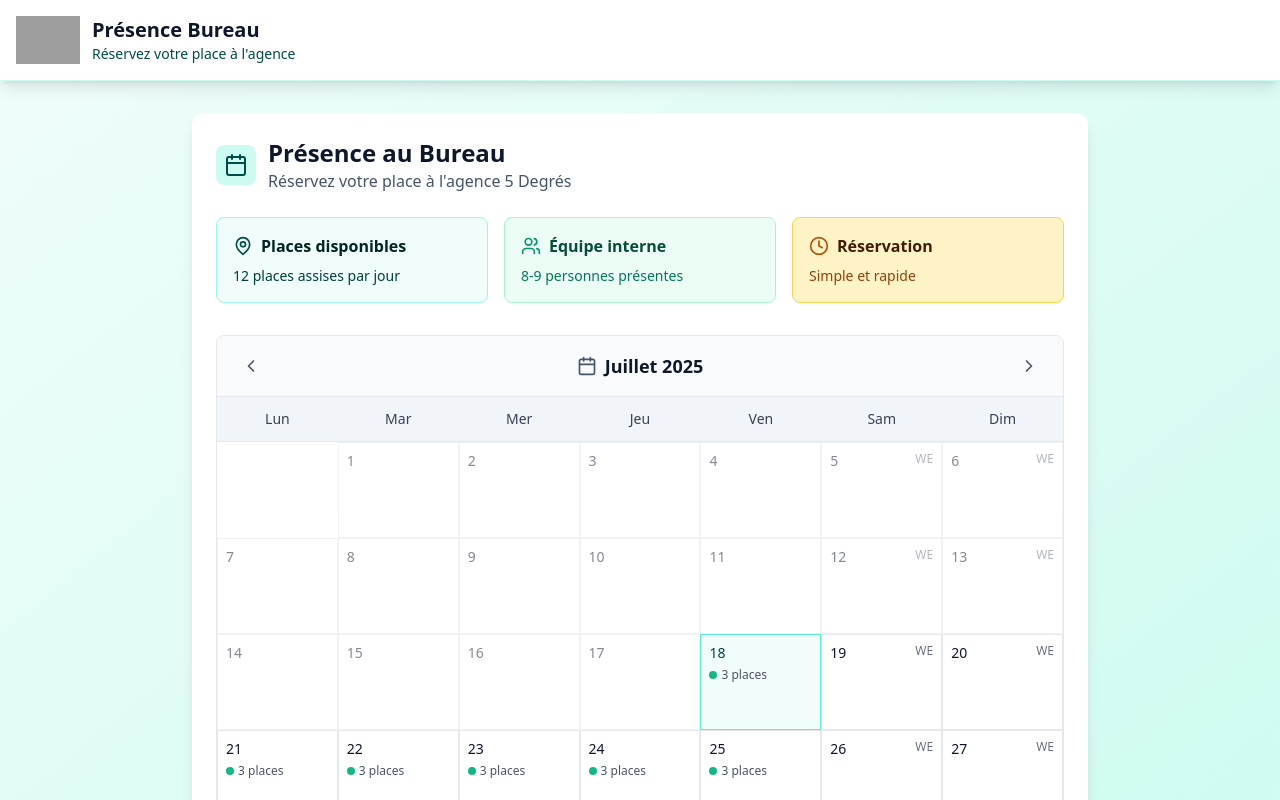
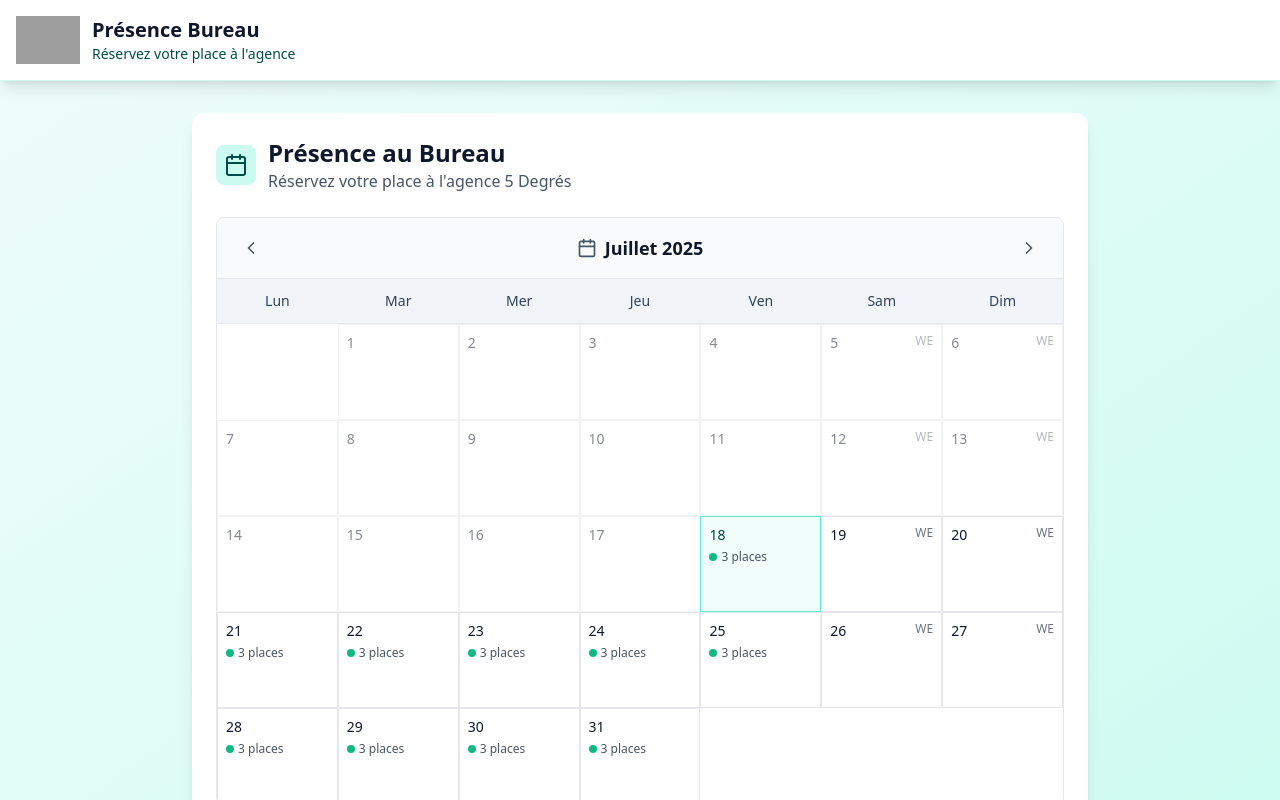
Before and after one commit to mloubiere/a-5-degres-pres, a React (Vite) app: page / in a window 1280 px wide. Shown: the top 800 px of the page. Built offline with nearby package versions, Linux system fonts and the light colour scheme; grey boxes are pictures that could not be loaded.

Commit message:
Suppression des cartes d'information

```diff
--- a/src/App.tsx
+++ b/src/App.tsx
@@ -55,31 +55,6 @@ function App() {
               </div>
             </div>
 
-            <div className="grid grid-cols-1 md:grid-cols-3 gap-4 mb-8">
-              <div className="bg-primary-50 border border-primary-200 rounded-lg p-4">
-                <div className="flex items-center gap-2 mb-2">
-                  <MapPin className="h-5 w-5 text-primary-600" />
-                  <span className="font-semibold text-primary-900">Places disponibles</span>
-                </div>
-                <p className="text-sm text-primary-700">12 places assises par jour</p>
-              </div>
-
-              <div className="bg-success-50 border border-success-200 rounded-lg p-4">
-                <div className="flex items-center gap-2 mb-2">
-                  <Users className="h-5 w-5 text-success-600" />
-                  <span className="font-semibold text-success-900">Équipe interne</span>
-                </div>
-                <p className="text-sm text-success-700">8-9 personnes présentes</p>
-              </div>
-
-              <div className="bg-accent-50 border border-accent-200 rounded-lg p-4">
-                <div className="flex items-center gap-2 mb-2">
-                  <Clock className="h-5 w-5 text-accent-600" />
-                  <span className="font-semibold text-accent-900">Réservation</span>
-                </div>
-                <p className="text-sm text-accent-700">Simple et rapide</p>
-              </div>
-            </div>
 
             <CalendarView
               onDateClick={handleDateClick}
```
